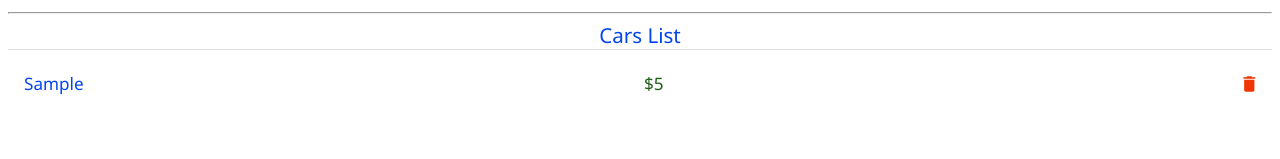
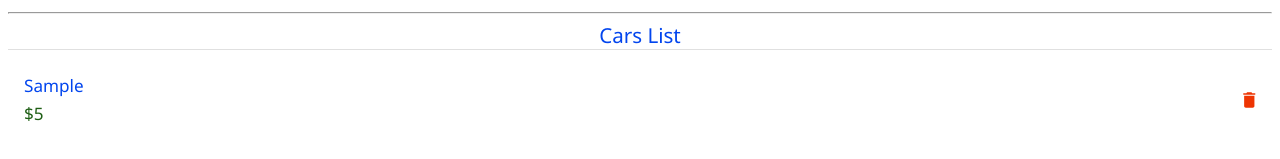
Before and after one commit to chandanch/favsome-carslist, a React (Create React App) app: page / in a window 1280 px wide. Both pictures are taken after typing "Sample", "5" into the empty fields and a click on the button "ADD CAR". Shown: the part 267-426 px from the top of the page. Built offline with nearby package versions, Linux system fonts and the light colour scheme.

Commit message:
show price as second text in list

```diff
--- a/src/components/CarsList.jsx
+++ b/src/components/CarsList.jsx
@@ -48,9 +48,7 @@ const CarsList = () => {
 									{car.name}
 								</Typography>
 							}
-						/>
-						<ListItemText
-							primary={
+							secondary={
 								<Typography
 									variant='h6'
 									sx={{ color: priceTextColor.main }}
```
